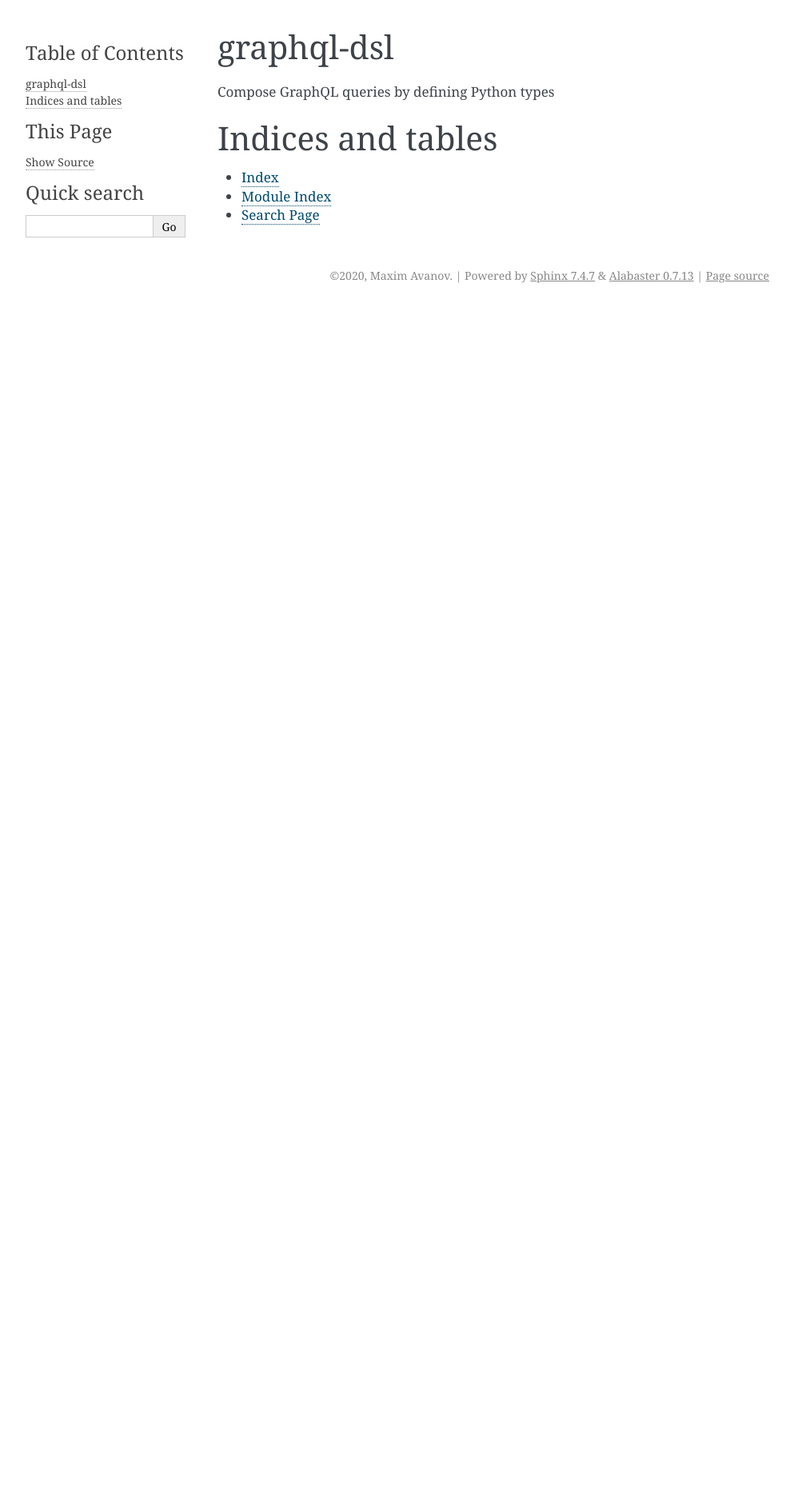
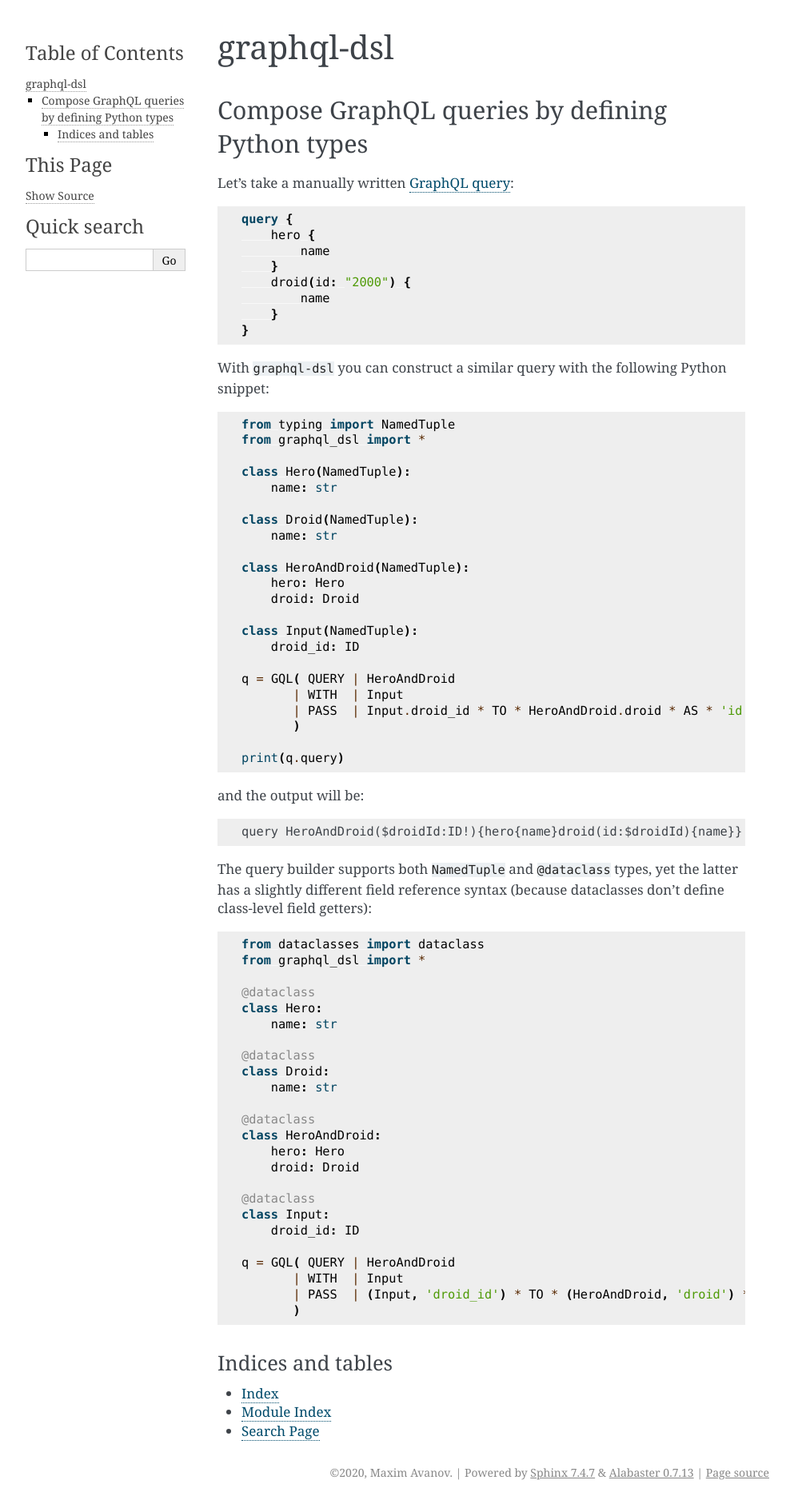
Before and after one commit to avanov/graphql-dsl, a Sphinx documentation site: the page built from docs/index.rst, in a window 1280 px wide. Shown: the whole page at 80% size, without its empty margins (148-1141 px from the left). Built offline with Sphinx 7.4.7, drawn with Linux system fonts in a browser that asks for light colours; before the commit the page ends 900 px from its top, so only the background shows below that.

Commit message:
add docs

```diff
--- a/docs/conf.py
+++ b/docs/conf.py
@@ -22,7 +22,7 @@ copyright = '2020, Maxim Avanov'
 author = 'Maxim Avanov'
 
 # The full version, including alpha/beta/rc tags
-release = '0.0.1'
+release = '0.1.0'
 
 
 # -- General configuration ---------------------------------------------------
--- a/docs/index.rst
+++ b/docs/index.rst
@@ -3,10 +3,87 @@
    You can adapt this file completely to your liking, but it should at least
    contain the root `toctree` directive.
 
+===========
 graphql-dsl
 ===========
 
 Compose GraphQL queries by defining Python types
+------------------------------------------------
+
+Let's take a manually written `GraphQL query <https://graphql.org/learn/schema/#the-query-and-mutation-types>`_:
+
+.. code-block:: graphql
+
+    query {
+        hero {
+            name
+        }
+        droid(id: "2000") {
+            name
+        }
+    }
+
+
+With ``graphql-dsl`` you can construct a similar query with the following Python snippet:
+
+.. code-block:: python
+
+    from typing import NamedTuple
+    from graphql_dsl import *
+
+    class Hero(NamedTuple):
+        name: str
+
+    class Droid(NamedTuple):
+        name: str
+
+    class HeroAndDroid(NamedTuple):
+        hero: Hero
+        droid: Droid
+
+    class Input(NamedTuple):
+        droid_id: ID
+
+    q = GQL( QUERY | HeroAndDroid
+           | WITH  | Input
+           | PASS  | Input.droid_id * TO * HeroAndDroid.droid * AS * 'id'
+           )
+
+    print(q.query)
+
+and the output will be::
+
+    query HeroAndDroid($droidId:ID!){hero{name}droid(id:$droidId){name}}
+
+The query builder supports both ``NamedTuple`` and ``@dataclass`` types, yet the latter has a slightly different
+field reference syntax (because dataclasses don't define class-level field getters):
+
+.. code-block:: python
+
+    from dataclasses import dataclass
+    from graphql_dsl import *
+
+    @dataclass
+    class Hero:
+        name: str
+
+    @dataclass
+    class Droid:
+        name: str
+
+    @dataclass
+    class HeroAndDroid:
+        hero: Hero
+        droid: Droid
+
+    @dataclass
+    class Input:
+        droid_id: ID
+
+    q = GQL( QUERY | HeroAndDroid
+           | WITH  | Input
+           | PASS  | (Input, 'droid_id') * TO * (HeroAndDroid, 'droid') * AS * 'id'
+           )
 
 Indices and tables
 ==================
```
